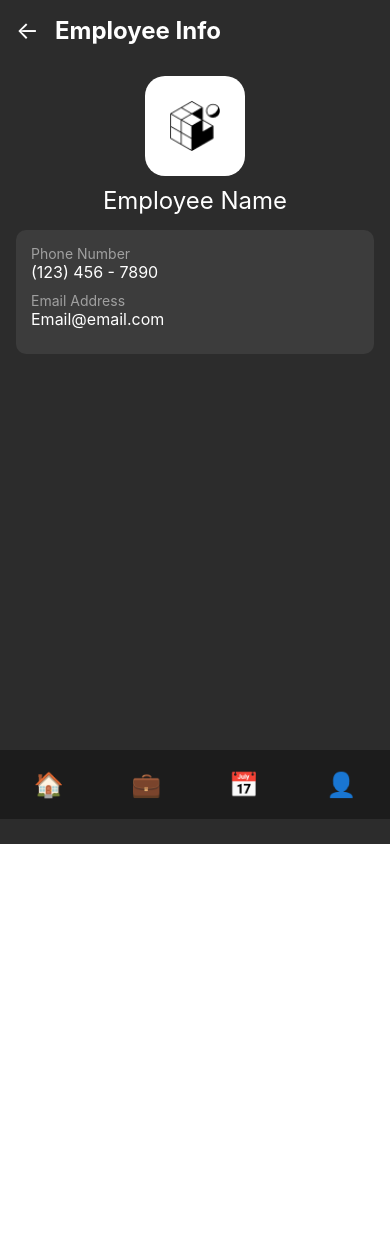
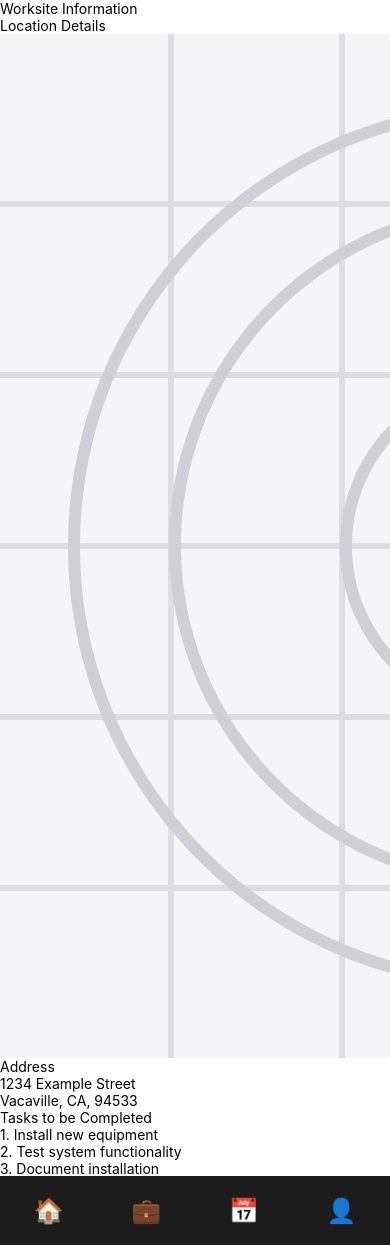
Before and after one commit to Team-Best-Effort/ServiceSyncEmployee, a React Native app in the folder my-app/: screen / in a window 390 px wide. Before the commit the page ends 844 px from the top, so only its background shows below. Built offline with nearby package versions, Linux system fonts and the light colour scheme.

Commit message:
create structure for employee worksite information page

```diff
--- a/my-app/App.tsx
+++ b/my-app/App.tsx
@@ -1,18 +1,39 @@
 import React from 'react';
-import EmployeeInfo from './pages/EmployeeInfo';
+import EmployeeWorksiteInformation from './pages/EmployeeWorksiteInformation';
 
 const App: React.FC = () => {
-  const employeeData = {
-    name: 'Employee Name',
-    phoneNumber: '(123) 456 - 7890',
-    email: 'Email@email.com',
+  const worksiteData = {
+    address: {
+      street: '1234 Example Street',
+      city: 'Vacaville',
+      state: 'CA',
+      zipCode: '94533',
+    },
+    tasks: [
+      { id: 1, title: 'Install new equipment' },
+      { id: 2, title: 'Test system functionality' },
+      { id: 3, title: 'Document installation' },
+    ],
+    deadline: 'December 31, 2024',
   };
 
-  const handleBackPress = () => {
-    console.log('Back button pressed');
+  const handleGetDirections = () => {
+    console.log('getting directions');
   };
 
-  return <EmployeeInfo employee={employeeData} onBackPress={handleBackPress} />;
+  const handleClockIn = () => {
+    console.log('clocking in');
+  };
+
+  return (
+    <EmployeeWorksiteInformation
+      address={worksiteData.address}
+      tasks={worksiteData.tasks}
+      deadline={worksiteData.deadline}
+      onGetDirections={handleGetDirections}
+      onClockIn={handleClockIn}
+    />
+  );
 };
 
 export default App;
--- /dev/null
+++ b/my-app/pages/EmployeeWorksiteInformation.tsx
@@ -0,0 +1,120 @@
+import React from 'react';
+import { View, Text, StyleSheet, Image, TouchableOpacity, SafeAreaView, ScrollView } from 'react-native';
+
+interface Task {
+  id: number;
+  title: string;
+}
+
+interface EmployeeWorksiteInformationProps {
+  address: {
+    street: string;
+    city: string;
+    state: string;
+    zipCode: string;
+  };
+  tasks: Task[];
+  deadline: string;
+  onGetDirections: () => void;
+  onClockIn: () => void;
+}
+
+const EmployeeWorksiteInformation: React.FC<EmployeeWorksiteInformationProps> = ({
+  address,
+  tasks,
+  deadline,
+  onGetDirections,
+  onClockIn,
+}) => {
+  return (
+    <SafeAreaView>
+      <ScrollView>
+        <View>
+          <Text>Worksite Information</Text>
+        </View>
+
+        <View>
+          <Text>Location Details</Text>
+          <View>
+            <Image
+              source={require('../assets/icon.png')}
+              resizeMode="cover"
+            />
+            <View>
+              <Text>Address</Text>
+              <Text>{address.street}</Text>
+              <Text>
+                {`${address.city}, ${address.state}, ${address.zipCode}`}
+              </Text>
+            </View>
+          </View>
+        </View>
+
+        <View>
+          <Text>Tasks to be Completed</Text>
+          <View>
+            {tasks.map((task) => (
+              <Text key={task.id}>
+                {`${task.id}. ${task.title}`}
+              </Text>
+            ))}
+          </View>
+        </View>
+
+        <View>
+          <Text>Deadline Date</Text>
+          <Text>{deadline}</Text>
+        </View>
+
+        <TouchableOpacity
+          onPress={onGetDirections}
+        >
+          <Text >Get Directions</Text>
+        </TouchableOpacity>
+
+        <TouchableOpacity
+          onPress={onClockIn}
+        >
+          <Text>Clock In to Site</Text>
+        </TouchableOpacity>
+      </ScrollView>
+
+      <View style={styles.navbar}>
+        <TouchableOpacity style={styles.navItem}>
+          <Text style={styles.navIcon}>🏠</Text>
+        </TouchableOpacity>
+        <TouchableOpacity style={styles.navItem}>
+          <Text style={styles.navIcon}>💼</Text>
+        </TouchableOpacity>
+        <TouchableOpacity style={styles.navItem}>
+          <Text style={styles.navIcon}>📅</Text>
+        </TouchableOpacity>
+        <TouchableOpacity style={styles.navItem}>
+          <Text style={styles.navIcon}>👤</Text>
+        </TouchableOpacity>
+      </View>
+    </SafeAreaView>
+  );
+};
+
+const styles = StyleSheet.create({
+  navbar: {
+    flexDirection: 'row',
+    justifyContent: 'space-around',
+    position: 'absolute',
+    bottom: 0,
+    left: 0,
+    right: 0,
+    backgroundColor: '#1C1C1C',
+    paddingVertical: 20,
+  },
+  navItem: {
+    alignItems: 'center',
+  },
+  navIcon: {
+    fontSize: 24,
+    color: 'white',
+  },
+});
+
+export default EmployeeWorksiteInformation;
```
